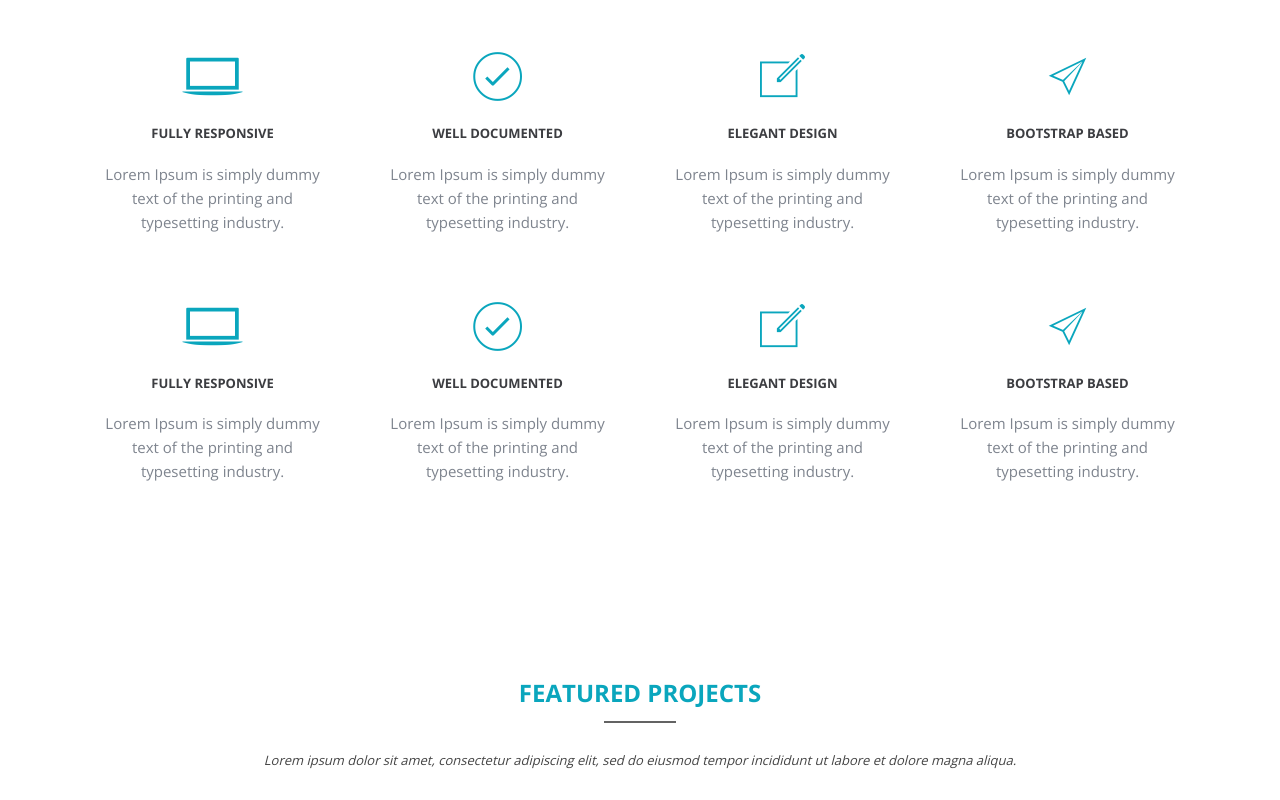
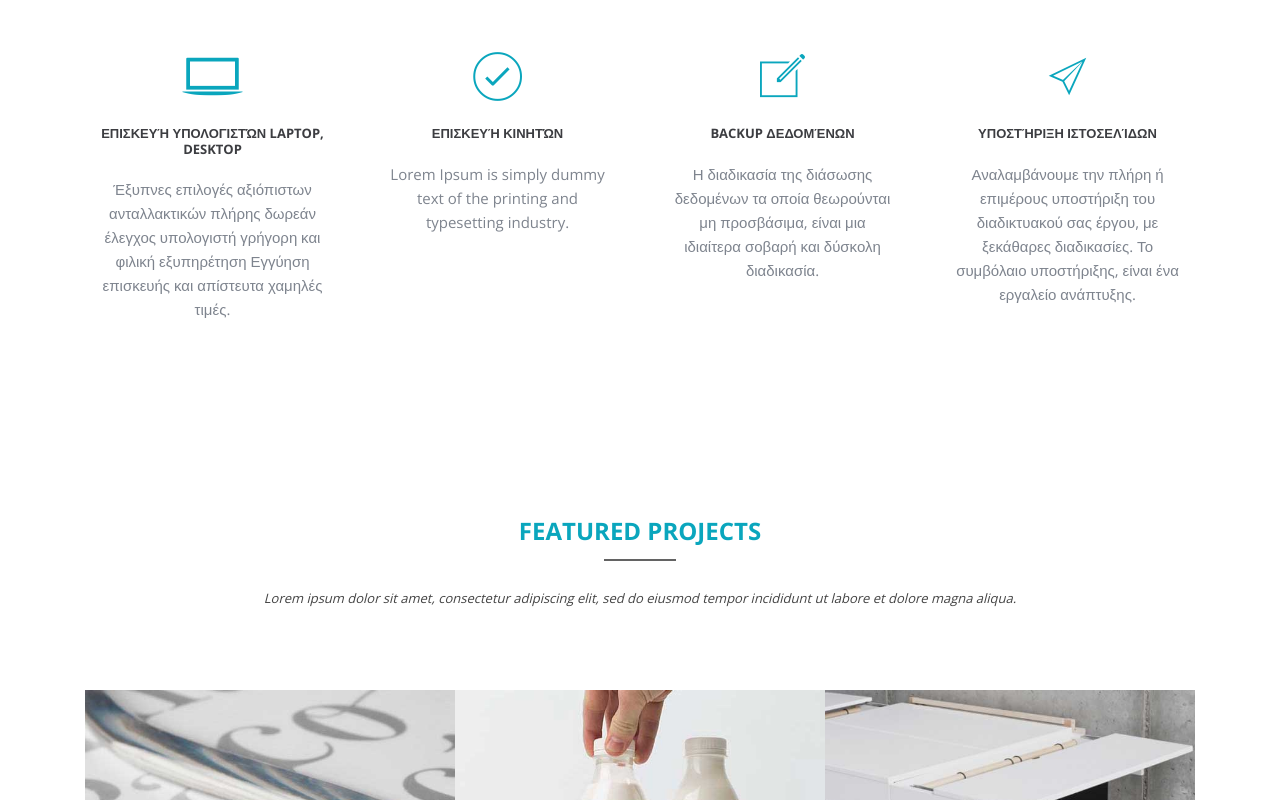
Before and after one commit to AlmondJuiceGr/TechnicianX.github.io, a plain HTML site: page index.html in a window 1280 px wide. Shown: the part 2900-3700 px from the top of the page. Drawn offline with nearby package versions, Linux system fonts and the light colour scheme; files whose address does not match are found by name.

Commit message:
origin/main

```diff
--- a/index.html
+++ b/index.html
@@ -270,8 +270,8 @@
 						<div class="service-icon">
 							<i class="ion-laptop"></i>
 						</div>
-						<h3>Fully Responsive</h3>
-						<p>Lorem Ipsum is simply dummy text of the printing and typesetting industry. </p>
+						<h3>Επισκευή Υπολογιστών Laptop, Desktop</h3>
+						<p>Έξυπνες επιλογές αξιόπιστων ανταλλακτικών πλήρης δωρεάν έλεγχος υπολογιστή γρήγορη και φιλική εξυπηρέτηση Εγγύηση επισκευής και απίστευτα χαμηλές τιμές. </p>
 					</div>
 				</div>
 
@@ -280,7 +280,7 @@
 						<div class="service-icon">
 							<i class="ion-ios-checkmark-outline"></i>
 						</div>
-						<h3>Well Documented</h3>
+						<h3>Επισκευή κινητών</h3>
 						<p>Lorem Ipsum is simply dummy text of the printing and typesetting industry. </p>
 					</div>
 				</div>
@@ -290,8 +290,8 @@
 						<div class="service-icon">
 							<i class="ion-ios-compose-outline"></i>
 						</div>
-						<h3>Elegant Design</h3>
-						<p>Lorem Ipsum is simply dummy text of the printing and typesetting industry. </p>
+						<h3>Backup Δεδομένων</h3>
+						<p>Η διαδικασία της διάσωσης δεδομένων τα οποία θεωρούνται μη προσβάσιμα, είναι μια ιδιαίτερα σοβαρή και δύσκολη διαδικασία. </p>
 					</div>
 				</div>
 
@@ -300,52 +300,11 @@
 						<div class="service-icon">
 							<i class="ion-ios-paperplane-outline"></i>
 						</div>
-						<h3>Bootstrap Based</h3>
-						<p>Lorem Ipsum is simply dummy text of the printing and typesetting industry. </p>
+						<h3>Υποστήριξη Ιστοσελίδων</h3>
+						<p>Αναλαμβάνουμε την πλήρη ή επιμέρους υποστήριξη του διαδικτυακού σας έργου, με ξεκάθαρες διαδικασίες.
+							Το συμβόλαιο υποστήριξης, είναι ένα εργαλείο ανάπτυξης. </p>
 					</div>
-				</div>
 
-				<div class="col-md-3 col-sm-6 col-xs-12 text-center">
-					<div class="service-item">
-						<div class="service-icon">
-							<i class="ion-laptop"></i>
-						</div>
-						<h3>Fully Responsive</h3>
-						<p>Lorem Ipsum is simply dummy text of the printing and typesetting industry. </p>
-					</div>
-				</div>
-
-				<div class="col-md-3 col-sm-6 col-xs-12 text-center">
-					<div class="service-item">
-						<div class="service-icon">
-							<i class="ion-ios-checkmark-outline"></i>
-						</div>
-						<h3>Well Documented</h3>
-						<p>Lorem Ipsum is simply dummy text of the printing and typesetting industry. </p>
-					</div>
-				</div>
-
-				<div class="col-md-3 col-sm-6 col-xs-12 text-center">
-					<div class="service-item">
-						<div class="service-icon">
-							<i class="ion-ios-compose-outline"></i>
-						</div>
-						<h3>Elegant Design</h3>
-						<p>Lorem Ipsum is simply dummy text of the printing and typesetting industry. </p>
-					</div>
-				</div>
-
-				<div class="col-md-3 col-sm-6 col-xs-12 text-center">
-					<div class="service-item">
-						<div class="service-icon">
-							<i class="ion-ios-paperplane-outline"></i>
-						</div>
-						<h3>Bootstrap Based</h3>
-						<p>Lorem Ipsum is simply dummy text of the printing and typesetting industry. </p>
-					</div>
-				</div>
-
-			</div>
 		</div>
 	</section>
 	<!-- end Service section -->
@@ -396,13 +355,13 @@
 						<p>Lorem ipsum dolor sit amet, consectetur adipiscing elit, sed do eiusmod tempor incididunt ut labore et dolore
 							magna aliqua.</p>
 					</div>
-					<ul class="portfolio-filter text-center">
+					<!--<ul class="portfolio-filter text-center">
 						<li><a href="#" data-filter="*" class="active">All</a></li>
 						<li><a href="#" data-filter=".photoshop">Photoshop</a></li>
 						<li><a href="#" data-filter=".responsive">Responsive</a></li>
 						<li><a href="#" data-filter=".wordpress">WordPress</a></li>
 						<li><a href="#" data-filter=".illustrator">Illustrator</a></li>
-					</ul>
+					</ul> -->
 				</div>
 			</div>
 			<div class="row project-wrapper">
@@ -566,10 +525,10 @@
 
 					<div class="col-lg-12">
 						<ul class="social-button">
-							<li class="wow animated zoomIn"><a href="http://www.fb.com/themefisher"><i class="ion-social-facebook"></i></a></li>
-							<li class="wow animated zoomIn" data-wow-delay="0.3s"><a href="#"><i class="ion-social-twitter"></i></a></li>
+							<li class="wow animated zoomIn"><a href="http://www.fb.com//stavros.tarlas.5"><i class="ion-social-facebook"></i></a></li>
+						<!-- 	<li class="wow animated zoomIn" data-wow-delay="0.3s"><a href="#"><i class="ion-social-twitter"></i></a></li>
 							<li class="wow animated zoomIn" data-wow-delay="0.6s"><a href="#"><i class="ion-social-dribbble"></i></a></li>
-							<li class="wow animated zoomIn" data-wow-delay="0.9s"><a href="#"><i class="ion-social-linkedin"></i></a></li>
+							<li class="wow animated zoomIn" data-wow-delay="0.9s"><a href="#"><i class="ion-social-linkedin"></i></a></li> -->
 						</ul>
 					</div>
 
@@ -586,25 +545,24 @@
 
 				<div class="col-lg-12">
 					<div class="section-title text-center">
-						<h2>Contact</h2>
-						<p>Lorem ipsum dolor sit amet, consectetur adipisicing elit. Doloribus, <br> sapiente. Libero ipsam, dolore
-							quibusdam magni.</p>
+						<h2>Επικοινωνια</h2>
+						<p>Είμαστε στη διάθεση σας για οποιαδήποτε ερώτηση έχετε. Εάν θέλετε να μάθετε περισσότερα για τις υπηρεσίες μας μπορείτε να επικοινωνήσετε μαζί μας</p>
 					</div>
 				</div>
 
 				<div class="col-md-7 contact-form">
 					<form id="contact-form" action="#" method="post">
 						<div class="input-field">
-							<input type="text" name="name" class="form-control" placeholder="Your Name...">
+							<input type="text" name="name" class="form-control" placeholder="Το όνομα σου...">
 						</div>
 						<div class="input-field">
-							<input type="email" name="email" class="form-control" placeholder="Your Email...">
+							<input type="email" name="email" class="form-control" placeholder="Το Email σου...">
 						</div>
 						<div class="input-field">
-							<input type="text" name="subject" class="form-control" placeholder="Subject...">
+							<input type="text" name="subject" class="form-control" placeholder="Θέμα...">
 						</div>
 						<div class="input-field">
-							<textarea name="message" class="form-control" placeholder="Messages..."></textarea>
+							<textarea name="message" class="form-control" placeholder="Μήνυμα..."></textarea>
 						</div>
 						<div id="mail-success" class="success-ms">
 							Thank you. The Mailman is on His Way :)
@@ -618,11 +576,10 @@
 				</div>
 				<div class="col-md-5">
 					<address class="contact-details">
-						<h3>Our Address</h3>
-						<p><i class="ion-ios-home-outline"></i>Phoenix Inc.<span>PO Box 345678</span> <span>Little Lonsdale St,
-								Melbourne </span><span>Australia</span></p><br>
-						<p><i class="ion-ios-telephone-outline"></i>Phone: (415) 124-5678 </p>
-						<p><i class="ion-ios-email-outline"></i>website@yourname.com</p>
+						<h3>Επικοινωνήστε Μαζί μας </h3>
+
+						<p><i class="ion-ios-telephone-outline"></i>Τηλέφωνο: (+30) 694-2284816 </p>
+						<p><i class="ion-ios-email-outline"></i>stavrostarlas20@gmail.com</p>
 					</address>
 				</div>
 
```
